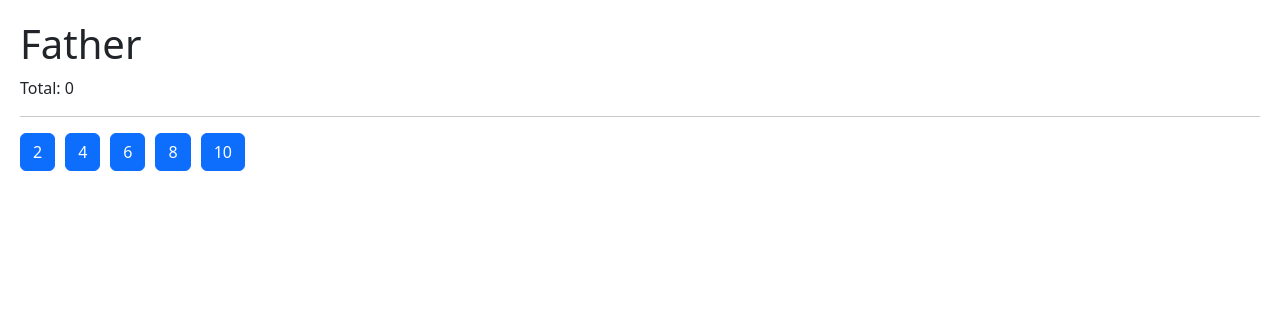
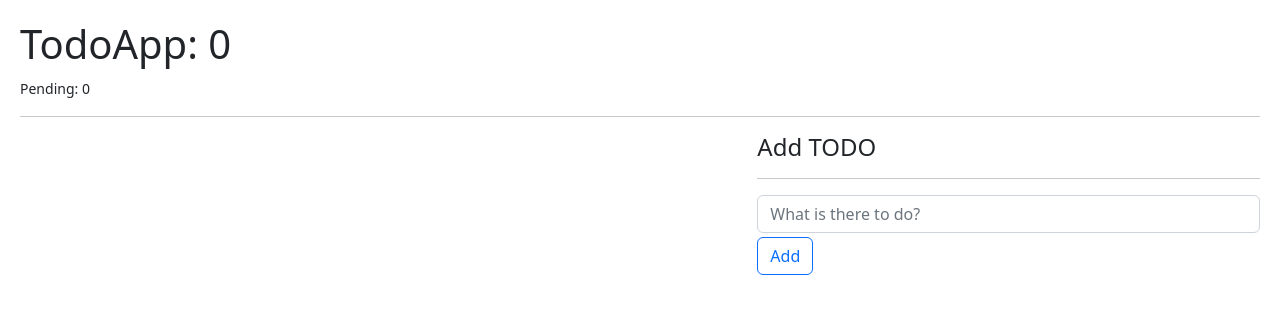
Before and after one commit to miordev/Curso-React, a React (Vite) app in the folder 05-hook-app/: page / in a window 1280 px wide. Shown: the top 314 px of the page. Built offline with nearby package versions, Linux system fonts and the light colour scheme.

Commit message:
added useReducer

```diff
--- /dev/null
+++ b/05-hook-app/src/08-useReducer/TodoAdd.tsx
@@ -0,0 +1,45 @@
+import { useState } from 'react';
+import { useForm } from '../hooks';
+
+import { Todo } from '../interfaces/Todo';
+
+type TodoAddProps = {
+  onNewTodo: (todo: Todo) => void;
+};
+
+export const TodoAdd: React.FC<TodoAddProps> = ({ onNewTodo }) => {
+  const { description, onInputChange, onResetForm } = useForm({
+    description: '',
+  });
+
+  const onSubmit = (event: React.FormEvent<HTMLFormElement>) => {
+    event.preventDefault();
+
+    if (description.trim().length > 0) {
+      const newTodo = {
+        id: new Date().getTime(),
+        description,
+        done: false,
+      };
+      onNewTodo(newTodo);
+      onResetForm('');
+    }
+  };
+
+  return (
+    <form onSubmit={onSubmit}>
+      <input
+        type="text"
+        placeholder="What is there to do?"
+        className="form-control"
+        name="description"
+        value={description}
+        onChange={onInputChange}
+      />
+
+      <button type="submit" className="btn btn-outline-primary mt-1">
+        Add
+      </button>
+    </form>
+  );
+};
--- /dev/null
+++ b/05-hook-app/src/08-useReducer/TodoApp.tsx
@@ -0,0 +1,30 @@
+import { TodoList } from './TodoList';
+import { TodoAdd } from './TodoAdd';
+
+import { useTodo } from '../hooks';
+
+export const TodoApp = () => {
+  const { todoList, todoListCount, pendingTodoListCount, handleDeleteTodo, handleToggleTodo, handleNewTodo } =
+    useTodo();
+
+  return (
+    <>
+      <h1>TodoApp: {todoListCount}</h1>
+      <small>Pending: {pendingTodoListCount}</small>
+      <hr />
+
+      <div className="row">
+        <div className="col-7">
+          <TodoList todoList={todoList} onDeleteTodo={handleDeleteTodo} onToggleTodo={handleToggleTodo} />
+        </div>
+
+        <div className="col-5">
+          <h4>Add TODO</h4>
+          <hr />
+
+          <TodoAdd onNewTodo={handleNewTodo} />
+        </div>
+      </div>
+    </>
+  );
+};
--- /dev/null
+++ b/05-hook-app/src/08-useReducer/TodoItem.tsx
@@ -0,0 +1,23 @@
+import { Todo } from '../interfaces/Todo';
+
+type TodoItemProps = {
+  todo: Todo;
+  onDeleteTodo: (id: number) => void;
+  onToggleTodo: (id: number) => void;
+};
+
+export const TodoItem: React.FC<TodoItemProps> = ({ todo, onDeleteTodo, onToggleTodo }) => {
+  return (
+    <li className="list-group-item d-flex justify-content-between">
+      <span
+        className={`align-self-center ${todo.done ? 'text-decoration-line-through' : ''}`}
+        onClick={() => onToggleTodo(todo.id)}
+      >
+        {todo.description}
+      </span>
+      <button className="btn btn-danger" onClick={() => onDeleteTodo(todo.id)}>
+        Delete
+      </button>
+    </li>
+  );
+};
--- /dev/null
+++ b/05-hook-app/src/08-useReducer/TodoList.tsx
@@ -0,0 +1,19 @@
+import { TodoItem } from './TodoItem';
+
+import { Todo } from '../interfaces/Todo';
+
+type TodoListProps = {
+  todoList: Todo[];
+  onDeleteTodo: (id: number) => void;
+  onToggleTodo: (id: number) => void;
+};
+
+export const TodoList: React.FC<TodoListProps> = ({ todoList, onDeleteTodo, onToggleTodo }) => {
+  return (
+    <ul className="list-group">
+      {todoList.map((todo) => (
+        <TodoItem key={todo.id} todo={todo} onDeleteTodo={onDeleteTodo} onToggleTodo={onToggleTodo} />
+      ))}
+    </ul>
+  );
+};
--- /dev/null
+++ b/05-hook-app/src/08-useReducer/introReducer.ts
@@ -0,0 +1,32 @@
+export const example = 1
+
+const initialState = [{
+  id: 1,
+  todo: 'search the soul rock',
+  done: false,
+}];
+
+const todoReducer = (state = initialState, action: any = {}) => {
+  if (action.type === '[TODO] add todo') {
+    return [...state, action.payload]
+  }
+
+  return state;
+};
+
+let todoList = todoReducer();
+
+const newTodo = {
+  id: 2,
+  todo: 'search the power rock',
+  done: false,
+};
+
+const addTodoAction = {
+  type: '[TODO] add todo',
+  payload: newTodo
+};
+
+todoList = todoReducer(todoList, addTodoAction);
+
+console.log({state: todoList});
--- /dev/null
+++ b/05-hook-app/src/08-useReducer/todoReducer.ts
@@ -0,0 +1,24 @@
+import { Todo } from '../interfaces/Todo';
+export const todoReducer = (initialState: any, action: any) => {
+  switch (action.type) {
+    case '[TODO] Add Todo':
+      return [...initialState, action.payload];
+
+    case '[TODO] Delete Todo':
+      return initialState.filter((todo: Todo) => todo.id !== action.payload);
+
+    case '[TODO] Toggle Todo':
+      return initialState.map((todo: Todo) => {
+        if (todo.id === action.payload) {
+          return {
+            ...todo,
+            done: !todo.done
+          }
+        }
+        return todo;
+      })
+
+    default:
+      return initialState;
+  }
+}
--- a/05-hook-app/src/hooks/index.ts
+++ b/05-hook-app/src/hooks/index.ts
@@ -1,3 +1,4 @@
 export * from './useCounter'
 export * from './useFetch'
 export * from './useForm'
+export * from './useTodo'
--- /dev/null
+++ b/05-hook-app/src/hooks/useTodo.ts
@@ -0,0 +1,57 @@
+import { useEffect, useReducer } from 'react';
+
+import { todoReducer } from '../08-useReducer/todoReducer';
+import { Todo } from '../interfaces/Todo';
+
+const init = () => {
+  return JSON.parse(localStorage.getItem('todoList')!) || [];
+};
+
+export const useTodo = () => {
+  const [todoList, dispatch] = useReducer(todoReducer, [], init);
+
+  useEffect(() => {
+    localStorage.setItem('todoList', JSON.stringify(todoList));
+  }, [todoList]);
+
+  const handleNewTodo = (todo: Todo): void => {
+    const action = {
+      type: '[TODO] Add Todo',
+      payload: todo,
+    };
+    dispatch(action);
+  };
+
+  const handleDeleteTodo = (id: number): void => {
+    const action = {
+      type: '[TODO] Delete Todo',
+      payload: id,
+    };
+    dispatch(action);
+  };
+
+  const handleToggleTodo = (id: number): void => {
+    const action = {
+      type: '[TODO] Toggle Todo',
+      payload: id,
+    };
+    dispatch(action);
+  };
+
+  const getTodoListCount = (): number => {
+    return todoList.length;
+  }
+
+  const getPendingTodoListCount = (): number => {
+    return todoList.filter((todo: Todo) => !todo.done).length;
+  }
+
+  return {
+    todoList,
+    todoListCount: getTodoListCount(),
+    pendingTodoListCount: getPendingTodoListCount(),
+    handleNewTodo,
+    handleDeleteTodo,
+    handleToggleTodo
+  };
+};
--- /dev/null
+++ b/05-hook-app/src/interfaces/Todo.ts
@@ -0,0 +1,5 @@
+export interface Todo {
+  id: number,
+  description: string,
+  done: boolean,
+}
--- a/05-hook-app/src/main.tsx
+++ b/05-hook-app/src/main.tsx
@@ -12,10 +12,12 @@ import './index.css';
 // import { Memorize } from './06-memos/Memorize';
 // import { MemoHook } from './06-memos/MemoHook';
 // import { CallbackHook } from './06-memos/CallbackHook';
-import { Father } from './07-memo-task/Father';
+// import { Father } from './07-memoTask/Father';
+// import './08-useReducer/introReducer';
+import { TodoApp } from './08-useReducer/TodoApp';
 
 ReactDOM.createRoot(document.getElementById('root')!).render(
   // <React.StrictMode>
-  <Father />
+  <TodoApp />
   // </React.StrictMode>
 );
```
Also changed, not shown: 05-hook-app/src/07-memoTask/Child.tsx (renamed from 05-hook-app/src/07-memo-task/Child.tsx), 05-hook-app/src/07-memoTask/Father.tsx (renamed from 05-hook-app/src/07-memo-task/Father.tsx).
